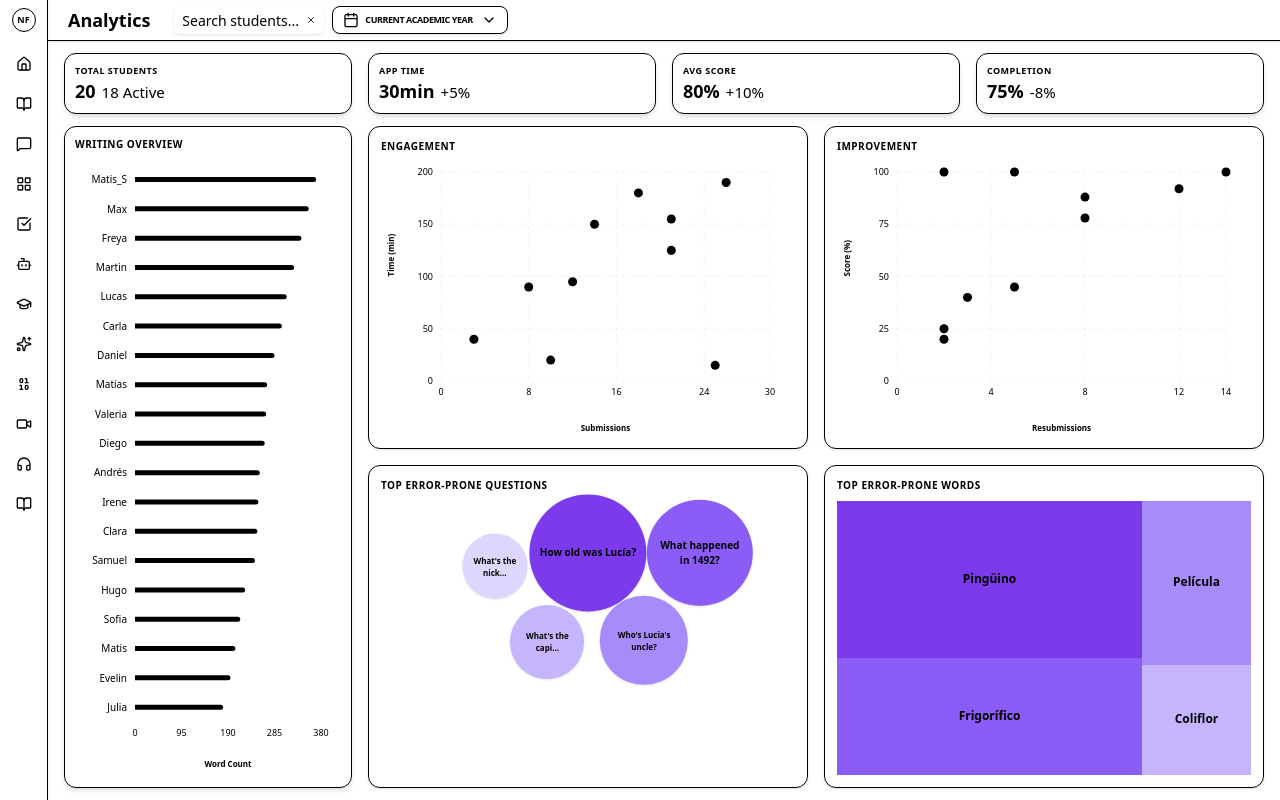
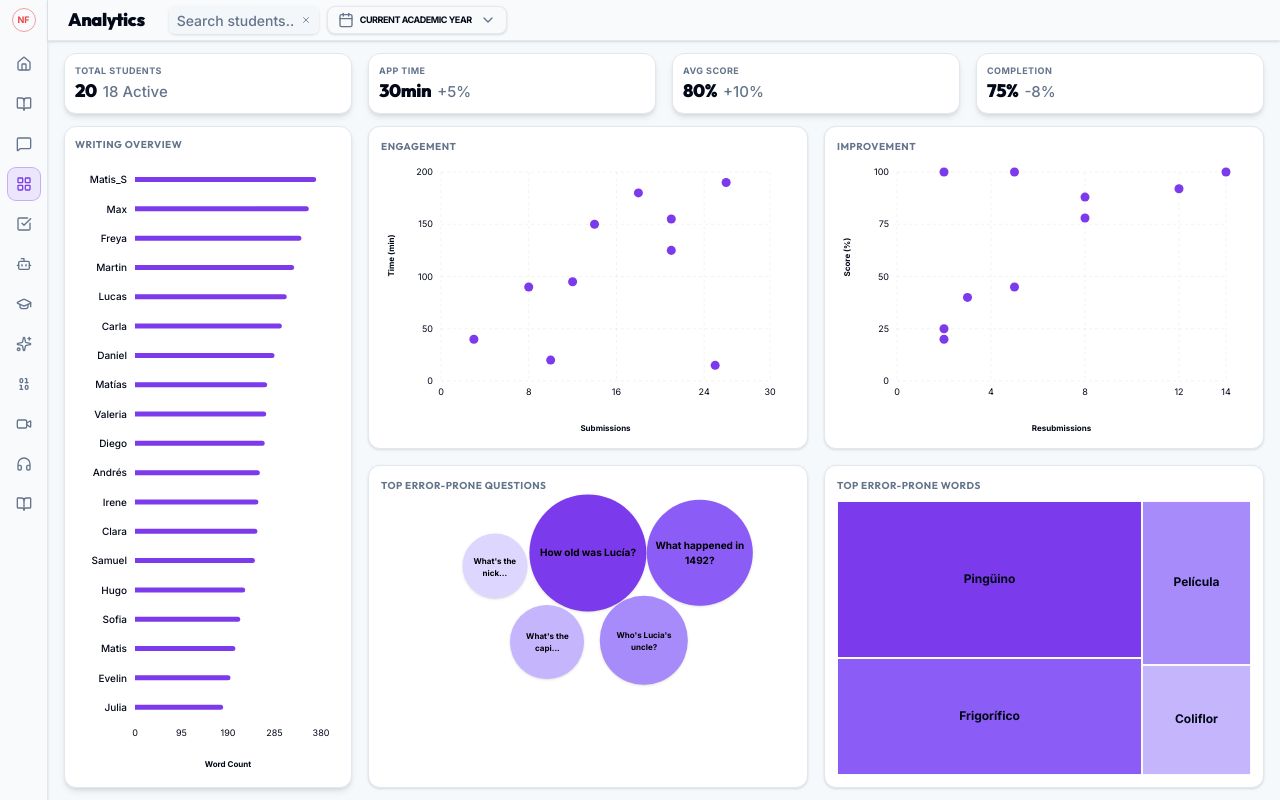
Before and after one commit to Axton-Industries/Nextgen-work, a React (Vite) app: page / in a window 1280 px wide. Built offline with nearby package versions, Linux system fonts and the light colour scheme.

Commit message:
Solution to the css issue and change to the nextgen font

```diff
--- a/index.html
+++ b/index.html
@@ -5,6 +5,9 @@
     <link rel="icon" type="image/svg+xml" href="/vite.svg" />
     <meta name="viewport" content="width=device-width, initial-scale=1.0" />
     <title>nextgen</title>
+    <link rel="preconnect" href="https://fonts.googleapis.com">
+    <link rel="preconnect" href="https://fonts.gstatic.com" crossorigin>
+    <link href="https://fonts.googleapis.com/css2?family=Inter:wght@400;500;600;700;800;900&family=Outfit:wght@400;500;600;700;800;900&display=swap" rel="stylesheet">
   </head>
   <body>
     <div id="root"></div>
--- a/src/components/charts/DashboardTooltip.tsx
+++ b/src/components/charts/DashboardTooltip.tsx
@@ -23,7 +23,7 @@ export const DashboardTooltip = ({ active, payload, title }: any) => {
                             </span>
                             <span
                                 className="font-bold font-mono"
-                                style={{ color: entry.color || entry.fill || 'var(--primary)' }}
+                                style={{ color: entry.color || entry.fill || 'var(--color-primary)' }}
                             >
                                 {entry.value}
                             </span>
--- a/src/components/charts/OverviewCharts.tsx
+++ b/src/components/charts/OverviewCharts.tsx
@@ -1,3 +1,9 @@
+/**
+ * OverviewCharts Component
+ * Displays class-wide metrics including writing volume, engagement levels,
+ * improvement trends, and common errors.
+ */
+
 import { BarChart, Bar, XAxis, YAxis, CartesianGrid, Tooltip, ResponsiveContainer, ScatterChart, Scatter, Treemap } from 'recharts';
 import { Card } from "@/components/ui/card";
 import { DashboardTooltip } from './DashboardTooltip';
@@ -6,8 +12,8 @@ interface OverviewChartsProps {
     writing_overview_rows: any[];
     engagement_metrics: any[];
     improvement_stats: any[];
-    layoutBubbles: any[];
-    dataWithColors: any[];
+    layoutBubbles: any[]; // Position and size data for the "Top Error Questions" bubbles
+    dataWithColors: any[]; // Data with pre-assigned colors for the treemap
 }
 
 export const OverviewCharts = ({
@@ -18,7 +24,14 @@ export const OverviewCharts = ({
     dataWithColors
 }: OverviewChartsProps) => {
     return (
+        /**
+         * The Grid:
+         * Uses a 12-column layout.
+         * Left column (col-span-3) for Writing Overview.
+         * Right side (col-span-9) for a 2x2 grid of specific metrics.
+         */
         <>
+            {/* 1. Writing Overview - Vertical Bar Chart */}
             <Card className="col-span-12 lg:col-span-3 p-2.5 shadow-md flex flex-col min-h-0">
                 <h3 className="font-bold text-muted-foreground mb-2 text-[10px] uppercase tracking-wider">Writing Overview</h3>
                 <div className="flex-1 min-h-0 text-[8px]">
@@ -42,13 +55,16 @@ export const OverviewCharts = ({
                                 className="text-foreground"
                             />
                             <Tooltip content={<DashboardTooltip />} cursor={{ fill: 'currentColor', opacity: 0.05 }} />
-                            <Bar dataKey="word_count" fill="var(--primary)" radius={[0, 4, 4, 0]} barSize={5} />
+                            {/* var(--color-primary) comes from our Tailwind theme in index.css */}
+                            <Bar dataKey="word_count" fill="var(--color-primary)" radius={[0, 4, 4, 0]} barSize={5} />
                         </BarChart>
                     </ResponsiveContainer>
                 </div>
             </Card>
 
             <div className="col-span-12 lg:col-span-9 grid grid-cols-1 md:grid-cols-2 grid-rows-2 gap-4 min-h-0 h-full">
+
+                {/* 2. Engagement Scatter Plot (Submissions vs Time) */}
                 <Card className="p-3 shadow-sm flex flex-col min-h-0">
                     <h3 className="font-bold text-muted-foreground mb-2 text-[10px] uppercase tracking-wider">Engagement</h3>
                     <div className="flex-1">
@@ -76,12 +92,13 @@ export const OverviewCharts = ({
                                     label={{ value: 'Time (min)', angle: -90, position: 'insideLeft', offset: 10, fontSize: 8, fill: 'currentColor', fontWeight: 'bold' }}
                                 />
                                 <Tooltip content={<DashboardTooltip />} />
-                                <Scatter data={engagement_metrics} fill="var(--primary)" />
+                                <Scatter data={engagement_metrics} fill="var(--color-primary)" />
                             </ScatterChart>
                         </ResponsiveContainer>
                     </div>
                 </Card>
 
+                {/* 3. Improvement Scatter Plot (Resubmissions vs Score) */}
                 <Card className="p-3 shadow-sm flex flex-col min-h-0">
                     <h3 className="font-bold text-muted-foreground mb-2 text-[10px] uppercase tracking-wider">Improvement</h3>
                     <div className="flex-1">
@@ -109,12 +126,15 @@ export const OverviewCharts = ({
                                     label={{ value: 'Score (%)', angle: -90, position: 'insideLeft', offset: 10, fontSize: 8, fill: 'currentColor', fontWeight: 'bold' }}
                                 />
                                 <Tooltip content={<DashboardTooltip />} />
-                                <Scatter data={improvement_stats} fill="var(--primary)" />
+                                <Scatter data={improvement_stats} fill="var(--color-primary)" />
                             </ScatterChart>
                         </ResponsiveContainer>
                     </div>
                 </Card>
 
+                {/* 4. Top Error-Prone Questions (Custom Bubble Chart)
+                    This uses absolute positioning calculated in a hook to create a "pack" layout
+                */}
                 <Card className="p-3 shadow-sm flex flex-col min-h-0 relative overflow-hidden">
                     <h3 className="font-bold text-muted-foreground mb-2 text-[10px] uppercase tracking-wider">Top Error-Prone Questions</h3>
                     <div className="flex-1 relative flex items-start justify-center pt-13">
@@ -134,7 +154,10 @@ export const OverviewCharts = ({
                                         fontSize: q.diameter > 100 ? '10px' : q.diameter > 60 ? '8px' : '7px'
                                     }}
                                 >
+                                    {/* Responsive Label: truncates text if bubble is too small */}
                                     {q.question.length > 20 && q.diameter < 100 ? q.question.substring(0, 15) + '...' : q.question}
+
+                                    {/* Custom Hover Card for Bubbles */}
                                     <Card className="absolute opacity-0 group-hover:opacity-100 transition-opacity bottom-full mb-3 left-1/2 -translate-x-1/2 p-3 border shadow-xl text-[12px] z-[9999] pointer-events-none w-max max-w-[200px]">
                                         <p className="font-bold text-foreground mb-1.5 text-[13px] border-b pb-1 leading-tight">{q.question}</p>
                                         <div className="flex justify-between items-center gap-4">
@@ -149,6 +172,7 @@ export const OverviewCharts = ({
                     </div>
                 </Card>
 
+                {/* 5. Top Error-Prone Words (Treemap) */}
                 <Card className="p-3 shadow-sm flex flex-col min-h-0">
                     <h3 className="font-bold text-muted-foreground mb-2 text-[10px] uppercase tracking-wider">Top Error-Prone Words</h3>
                     <div className="flex-1">
@@ -160,7 +184,8 @@ export const OverviewCharts = ({
                                     const { x, y, width, height, word, fill } = props;
                                     return (
                                         <g>
-                                            <rect x={x} y={y} width={width} height={height} style={{ fill, stroke: 'var(--background)', strokeWidth: 2 }} />
+                                            <rect x={x} y={y} width={width} height={height} style={{ fill, stroke: 'var(--color-background)', strokeWidth: 2 }} />
+                                            {/* Only render text if the rectangle is large enough to contain it */}
                                             {width > 30 && height > 20 && (
                                                 <text x={x + width / 2} y={y + height / 2} textAnchor="middle" dominantBaseline="middle" fill="currentColor" className="text-foreground" fontSize={12} fontWeight="bold">
                                                     {word}
--- a/src/index.css
+++ b/src/index.css
@@ -5,36 +5,39 @@
 @custom-variant dark (&:is(.dark *));
 
 @theme {
-  --color-border: var(--border);
-  --color-input: var(--input);
-  --color-ring: var(--ring);
-  --color-background: var(--background);
-  --color-foreground: var(--foreground);
+  --color-border: hsl(var(--border));
+  --color-input: hsl(var(--input));
+  --color-ring: hsl(var(--ring));
+  --color-background: hsl(var(--background));
+  --color-foreground: hsl(var(--foreground));
 
-  --color-primary: var(--primary);
-  --color-primary-foreground: var(--primary-foreground);
+  --color-primary: hsl(var(--primary));
+  --color-primary-foreground: hsl(var(--primary-foreground));
 
-  --color-secondary: var(--secondary);
-  --color-secondary-foreground: var(--secondary-foreground);
+  --color-secondary: hsl(var(--secondary));
+  --color-secondary-foreground: hsl(var(--secondary-foreground));
 
-  --color-destructive: var(--destructive);
-  --color-destructive-foreground: var(--destructive-foreground);
+  --color-destructive: hsl(var(--destructive));
+  --color-destructive-foreground: hsl(var(--destructive-foreground));
 
-  --color-muted: var(--muted);
-  --color-muted-foreground: var(--muted-foreground);
+  --color-muted: hsl(var(--muted));
+  --color-muted-foreground: hsl(var(--muted-foreground));
 
-  --color-accent: var(--accent);
-  --color-accent-foreground: var(--accent-foreground);
+  --color-accent: hsl(var(--accent));
+  --color-accent-foreground: hsl(var(--accent-foreground));
 
-  --color-popover: var(--popover);
-  --color-popover-foreground: var(--popover-foreground);
+  --color-popover: hsl(var(--popover));
+  --color-popover-foreground: hsl(var(--popover-foreground));
 
-  --color-card: var(--card);
-  --color-card-foreground: var(--card-foreground);
+  --color-card: hsl(var(--card));
+  --color-card-foreground: hsl(var(--card-foreground));
 
   --radius-lg: var(--radius);
   --radius-md: calc(var(--radius) - 2px);
   --radius-sm: calc(var(--radius) - 4px);
+
+  --font-sans: "Inter", system-ui, sans-serif;
+  --font-display: "Outfit", "Inter", system-ui, sans-serif;
 
   --animate-accordion-down: accordion-down 0.2s ease-out;
   --animate-accordion-up: accordion-up 0.2s ease-out;
@@ -113,7 +116,17 @@
   }
 
   body {
-    @apply bg-background text-foreground;
+    @apply bg-background text-foreground font-sans antialiased;
+  }
+
+  /* Headings use the display font for a more branded look */
+  h1,
+  h2,
+  h3,
+  h4,
+  h5,
+  h6 {
+    @apply font-display font-semibold tracking-tight;
   }
 }
 
--- a/tailwind.config.js
+++ /dev/null
@@ -1,10 +0,0 @@
-export default {
-    content: [
-        "./index.html",
-        "./src/**/*.{js,ts,jsx,tsx}",
-    ],
-    theme: {
-        extend: {},
-    },
-    plugins: [],
-}
```
Also changed, not shown: src/App.tsx (+42 -8 lines), src/components/charts/StudentCharts.tsx (+45 -14 lines).
